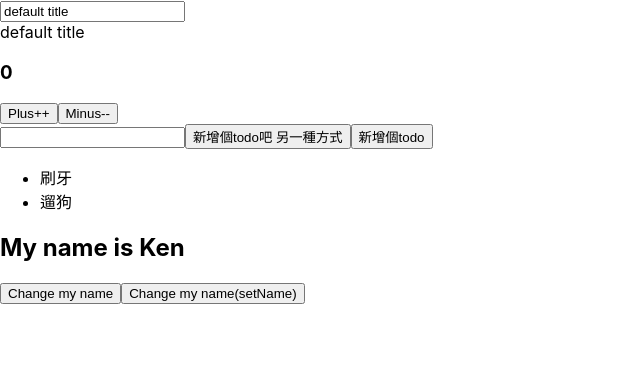
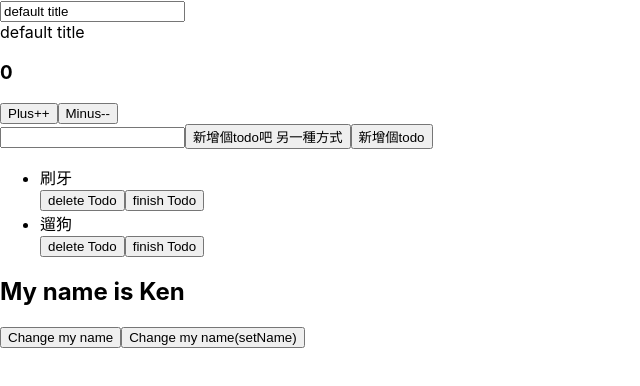
Before and after one commit to YouMinTW/react-tutorial, a React (Create React App) app: page / in a window 1280 px wide. Shown: the top 386 px of the page, without its empty margins (0-640 px from the left). Built offline with nearby package versions, Linux system fonts and the light colour scheme.

Commit message:
來加入個刪除及完成功能吧
有發現奇怪的地方嗎？
因為沒有完全不一樣的key讓react辨別
我們如果有兩個todo名稱完全相同的話，react會無法辨識，因此出現異常行為

```diff
--- a/src/TodoCollection.js
+++ b/src/TodoCollection.js
@@ -13,6 +13,14 @@ const TodoCollection = () => {
       setNewTodo('')
     }
   }
+  const handleDelete = (name) =>{
+    const filterTodos = todos.filter((todo) =>todo.name !== name)
+    setTodos(filterTodos)
+  }
+  const handleToggleFinish  = (name) =>{
+    const filterTodos = todos.map((todo) => todo.name === name ? { name:todo.name,done:!todo.done} : todo)
+    setTodos(filterTodos)
+  }
   return (
     <>
     <form onSubmit={handleSubmit}>
@@ -20,8 +28,16 @@ const TodoCollection = () => {
       <button onClick={handleSubmit}>新增個todo吧 另一種方式</button>
       <button type='submit'>新增個todo</button>
     </form>
+
     <ul>
-        { todos.map(todo => <li key={todo.name}>{todo.name}</li>) }
+        { todos.map(todo => (
+          <>
+          <li key={todo.name}>{todo.name}</li>
+          <button onClick={() =>handleDelete(todo.name)}>delete Todo</button>
+          <button onClick={() =>handleToggleFinish(todo.name)}>finish Todo</button>
+          </>
+        )
+        ) }
     </ul>
     </>
   )
```
